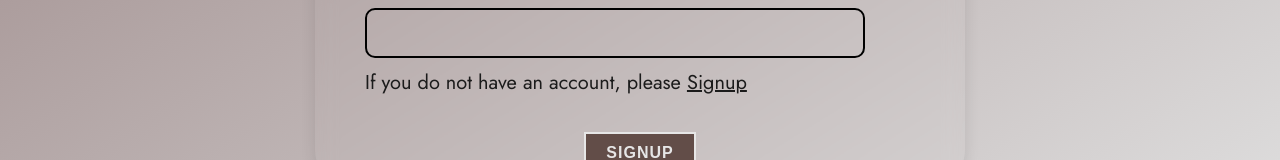
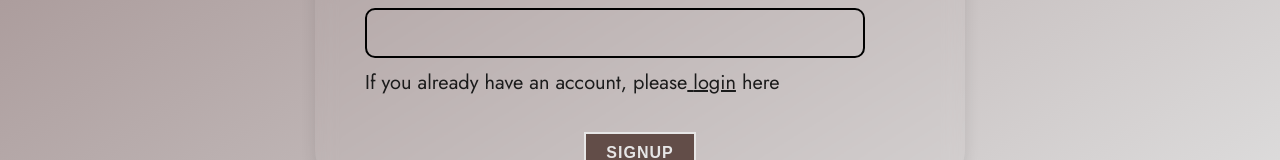
Before and after one commit to Eyu16/Fashion-Website, a React (Vite) app: page /signup in a window 1280 px wide. Shown: the part 551-711 px from the top of the page. Built offline with nearby package versions, Linux system fonts and the light colour scheme.

Commit message:
signup fix

```diff
--- a/src/pages/Login/Login.jsx
+++ b/src/pages/Login/Login.jsx
@@ -53,8 +53,13 @@ function Login({ type }) {
             />
           </div>
           <p className={Styles.suggestion}>
-            If you do not have an account, please{" "}
-            <Link to={`/${type === "login" ? "signup" : "login"}`}>Signup</Link>
+            If you {type === "login" ? "do not" : "already"} have an account,
+            please
+            <Link to={`/${type === "login" ? "signup" : "login"}`}>
+              {" "}
+              {type === "login" ? "signup" : "login"}
+            </Link>{" "}
+            here
           </p>
         </div>
         <div className={Styles.button_center}>
```
